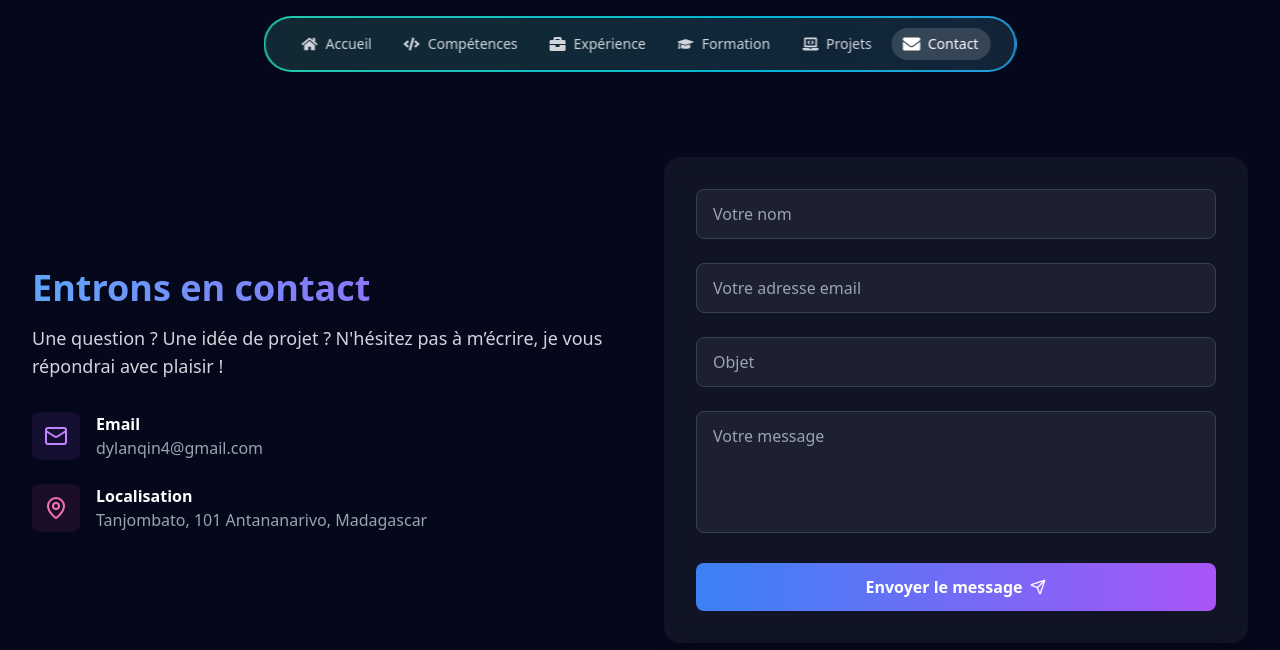
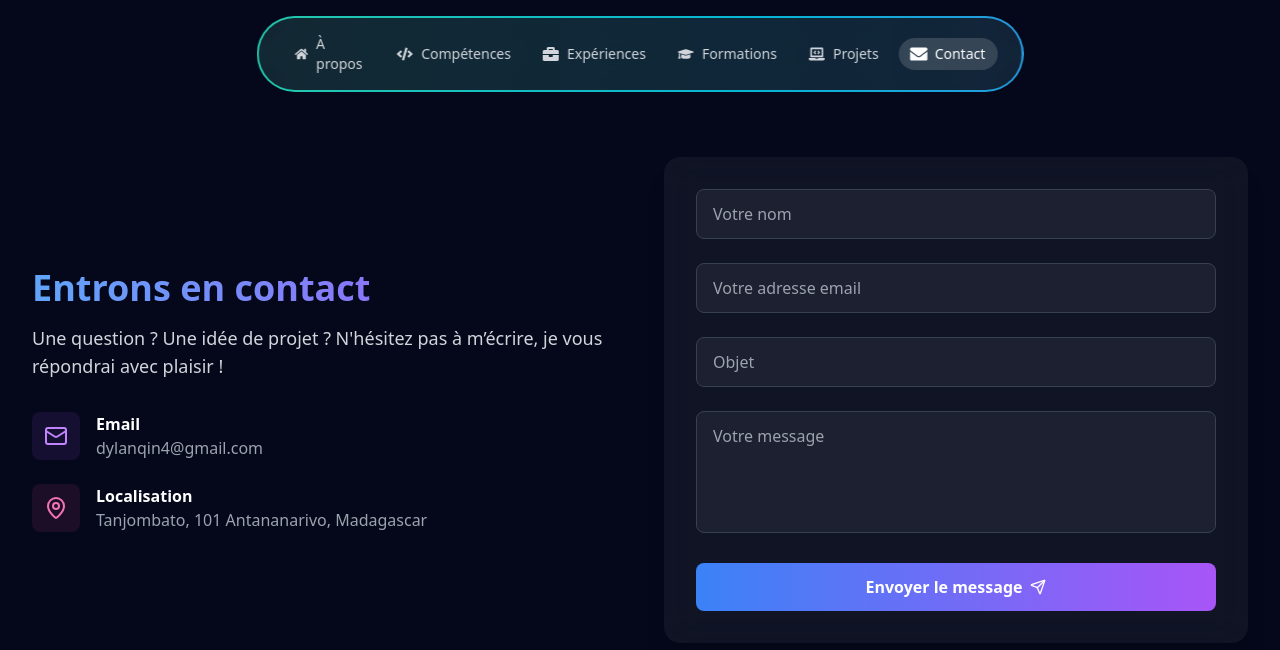
Before and after one commit to DylanQin4/portfolio, a React (Vite) app: page /contact in a window 1280 px wide. Shown: the top 650 px of the page. Built offline with nearby package versions, Linux system fonts and the light colour scheme.

Commit message:
correction ortho

```diff
--- a/src/pages/Header/Header.jsx
+++ b/src/pages/Header/Header.jsx
@@ -27,18 +27,18 @@ export default function Header() {
   }, []);
 
   const navLinks = [
-    { id: "accueil", icon: FaHome, text: "Accueil", path: "/" },
+    { id: "accueil", icon: FaHome, text: "À propos", path: "/" },
     { id: "competences", icon: FaCode, text: "Compétences", path: "/skills" },
     {
       id: "experience",
       icon: FaBriefcase,
-      text: "Expérience",
+      text: "Expériences",
       path: "/experience",
     },
     {
       id: "formation",
       icon: FaGraduationCap,
-      text: "Formation",
+      text: "Formations",
       path: "/education",
     },
     { id: "projets", icon: FaLaptopCode, text: "Projets", path: "/projects" },
```
